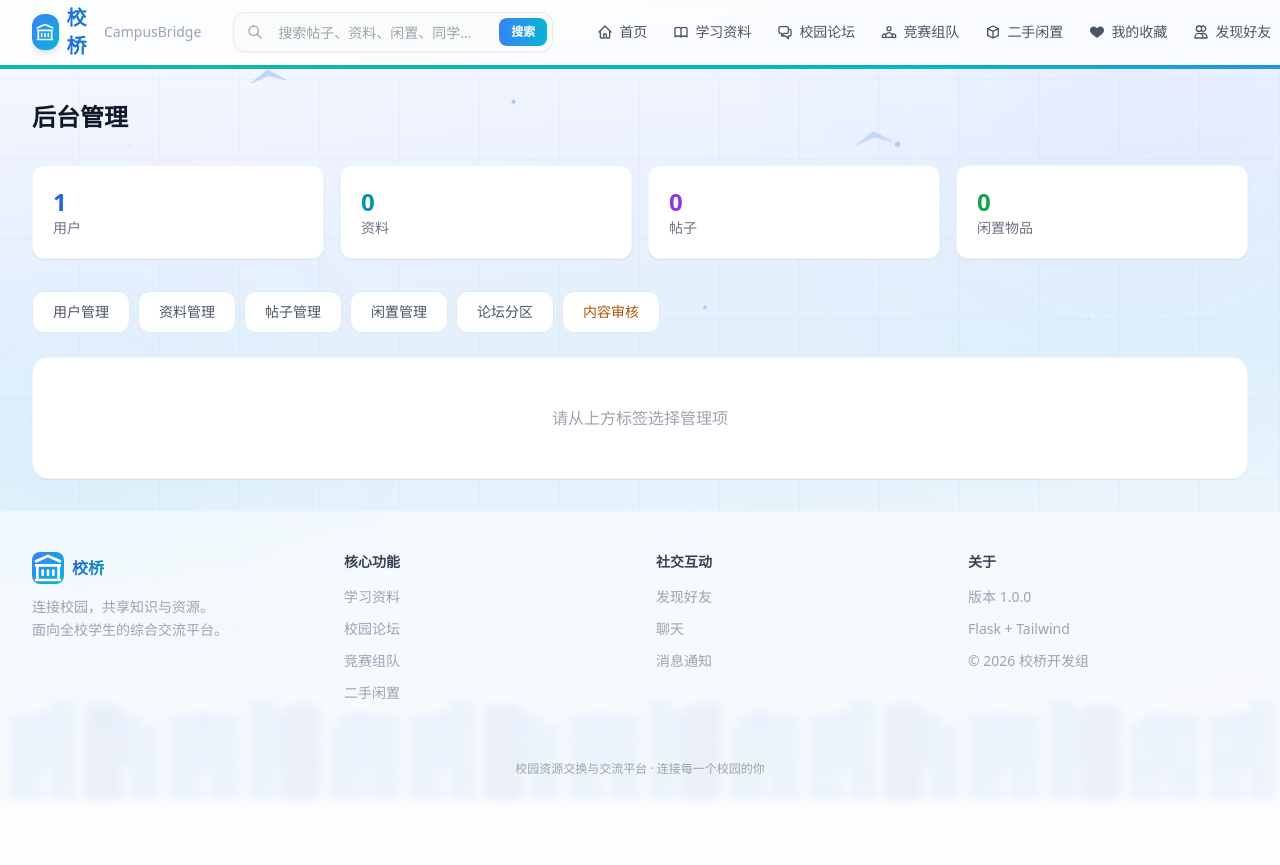
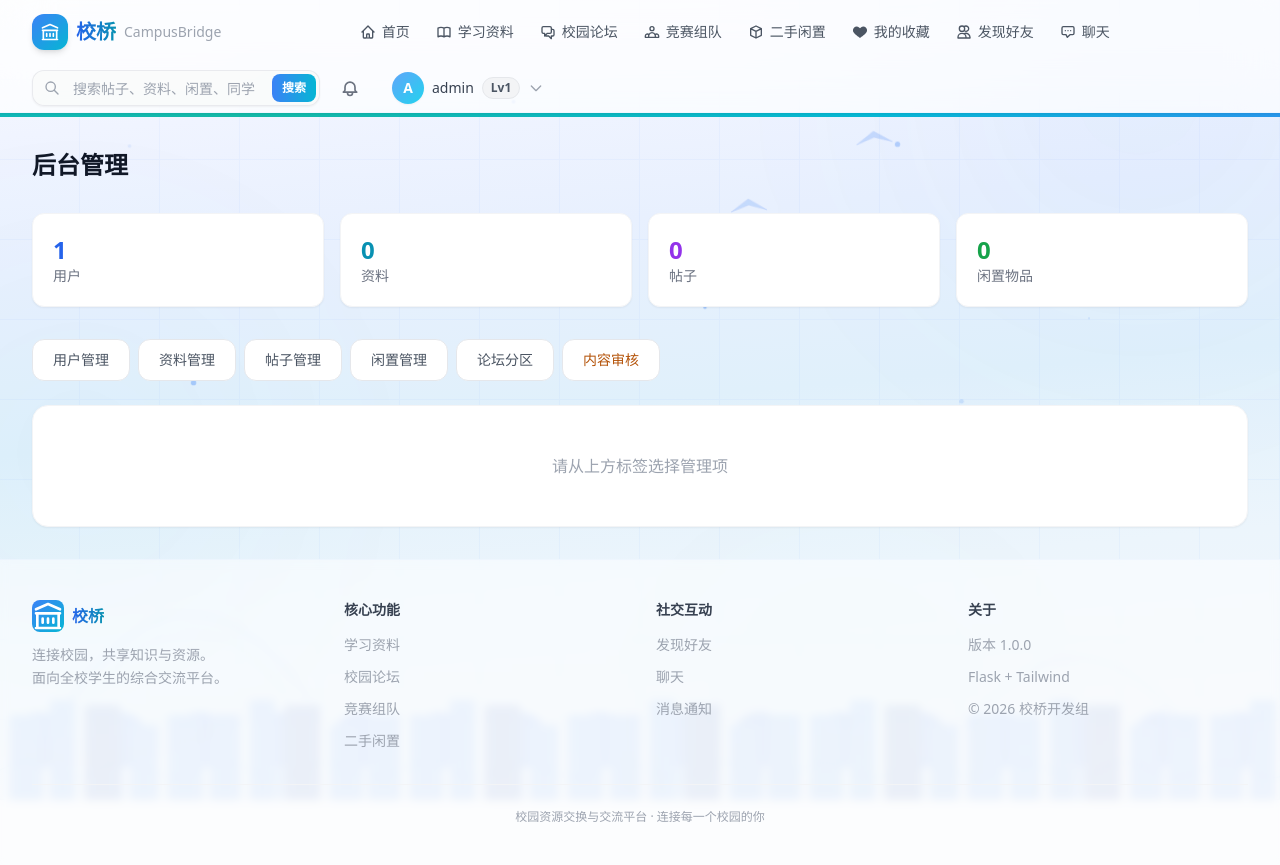
Before and after one commit to wancigg/campus, a Flask app: page /admin/ in a window 1280 px wide; the page is wider, and only the part inside the window is pictured. Before the commit the page ends 799 px from the top of that part, so only its background shows below. Run offline with Flask 3, Linux system fonts and the light colour scheme; a user stored in the database is signed in; data that the repository does not hold is empty; parts of the project's set-up code (start-up, migrations or seed data) failed here and were passed over; some libraries are stand-ins or nearby versions.

Commit message:
fix: 修复导航栏偏右 + 论坛评论删除功能 - 重构导航栏为三段式布局(Logo|导航居中|搜索+用户) - 新增论坛评论删除路由(本人+管理员可删) - 论坛帖子评论区添加删除按钮

```diff
--- a/templates/base.html
+++ b/templates/base.html
@@ -79,9 +79,9 @@
     <!-- 导航栏 -->
     <nav class="bg-white/70 backdrop-blur-xl border-b border-blue-100/30 sticky top-0 z-50 shadow-sm transition-shadow duration-300">
         <div class="max-w-7xl mx-auto px-4 sm:px-6 lg:px-8">
-            <div class="flex justify-between h-16">
+            <div class="flex items-center h-16">
                 <!-- Logo -->
-                <div class="flex items-center space-x-6 lg:space-x-8">
+                <div class="flex items-center">
                     <a href="{{ url_for('index') }}" class="flex items-center space-x-2 group">
                         <div class="w-9 h-9 bg-gradient-to-br from-blue-500 to-cyan-500 rounded-xl flex items-center justify-center shadow-md group-hover:shadow-lg transition-all duration-300 group-hover:scale-105">
                             <svg class="w-5 h-5 text-white" fill="none" stroke="currentColor" viewBox="0 0 24 24">
@@ -91,21 +91,10 @@
                         <span class="text-xl font-bold bg-gradient-to-r from-blue-600 to-cyan-600 bg-clip-text text-transparent">校桥</span>
                         <span class="hidden sm:inline text-sm text-gray-400 font-medium">CampusBridge</span>
                     </a>
+                </div>
 
-                    <!-- 全站搜索框（大屏） -->
-                    <form action="{{ url_for('search') }}" method="GET" class="hidden lg:flex items-center relative">
-                        <input type="text" name="q" placeholder="搜索帖子、资料、闲置、同学…" value="{{ request.args.get('q', '') if request.endpoint == 'search' else '' }}"
-                            class="w-72 xl:w-80 h-10 pl-11 pr-20 rounded-xl border border-gray-200/80 bg-gray-50/80 focus:bg-white focus:border-blue-400 focus:ring-2 focus:ring-blue-100 text-sm text-gray-700 placeholder-gray-400 outline-none transition-all duration-200 shadow-sm">
-                        <svg class="w-4 h-4 text-gray-400 absolute left-3.5 top-1/2 -translate-y-1/2" fill="none" stroke="currentColor" viewBox="0 0 24 24">
-                            <path stroke-linecap="round" stroke-linejoin="round" stroke-width="2" d="M21 21l-6-6m2-5a7 7 0 11-14 0 7 7 0 0114 0z" />
-                        </svg>
-                        <button type="submit" class="absolute right-1.5 top-1/2 -translate-y-1/2 px-3 py-1.5 text-xs font-bold text-white bg-gradient-to-r from-blue-500 to-cyan-500 rounded-lg hover:shadow-md hover:scale-[1.02] active:scale-100 transition-all">
-                            搜索
-                        </button>
-                        <input type="hidden" name="type" value="all">
-                    </form>
-
-                    <div class="hidden md:flex items-center space-x-0.5">
+                <!-- 导航链接 -->
+                <div class="hidden md:flex flex-1 justify-center items-center space-x-0.5">
                         <a href="{{ url_for('index') }}" class="nav-link px-3 py-2 rounded-lg text-sm font-medium text-gray-600 hover:text-blue-600 hover:bg-blue-50/80 transition-all duration-200 flex items-center gap-1.5" data-nav="home">
                             <svg class="w-4 h-4" fill="none" stroke="currentColor" viewBox="0 0 24 24"><path stroke-linecap="round" stroke-linejoin="round" stroke-width="2" d="M3 12l2-2m0 0l7-7 7 7M5 10v10a1 1 0 001 1h3m10-11l2 2m-2-2v10a1 1 0 01-1 1h-3m-4 0a1 1 0 01-1-1v-4a1 1 0 011-1h2a1 1 0 011 1v4a1 1 0 01-1 1"/></svg>
                             首页
@@ -140,8 +129,20 @@
                         </a>
                     </div>
                 </div>
-                <!-- 右侧操作 -->
+                <!-- 右侧操作：搜索 + 通知 + 用户 -->
                 <div class="flex items-center space-x-3">
+                    <!-- 全站搜索框（大屏） -->
+                    <form action="{{ url_for('search') }}" method="GET" class="hidden lg:flex items-center relative">
+                        <input type="text" name="q" placeholder="搜索帖子、资料、闲置、同学…" value="{{ request.args.get('q', '') if request.endpoint == 'search' else '' }}"
+                            class="w-56 xl:w-72 h-9 pl-10 pr-16 rounded-xl border border-gray-200/80 bg-gray-50/80 focus:bg-white focus:border-blue-400 focus:ring-2 focus:ring-blue-100 text-sm text-gray-700 placeholder-gray-400 outline-none transition-all duration-200 shadow-sm">
+                        <svg class="w-4 h-4 text-gray-400 absolute left-3 top-1/2 -translate-y-1/2" fill="none" stroke="currentColor" viewBox="0 0 24 24">
+                            <path stroke-linecap="round" stroke-linejoin="round" stroke-width="2" d="M21 21l-6-6m2-5a7 7 0 11-14 0 7 7 0 0114 0z" />
+                        </svg>
+                        <button type="submit" class="absolute right-1 top-1/2 -translate-y-1/2 px-2.5 py-1.5 text-xs font-bold text-white bg-gradient-to-r from-blue-500 to-cyan-500 rounded-lg hover:shadow-md transition-all">
+                            搜索
+                        </button>
+                        <input type="hidden" name="type" value="all">
+                    </form>
                     {% if current_user.is_authenticated %}
                     <!-- 通知铃铛 -->
                     <a href="{{ url_for('message.list') }}" class="relative p-2 rounded-lg text-gray-500 hover:text-blue-600 hover:bg-blue-50 transition-all duration-200" id="notification-bell">
```
Also changed, not shown: routes_forum.py (+14 -0 lines), templates/forum_post.html (+10 -3 lines).
